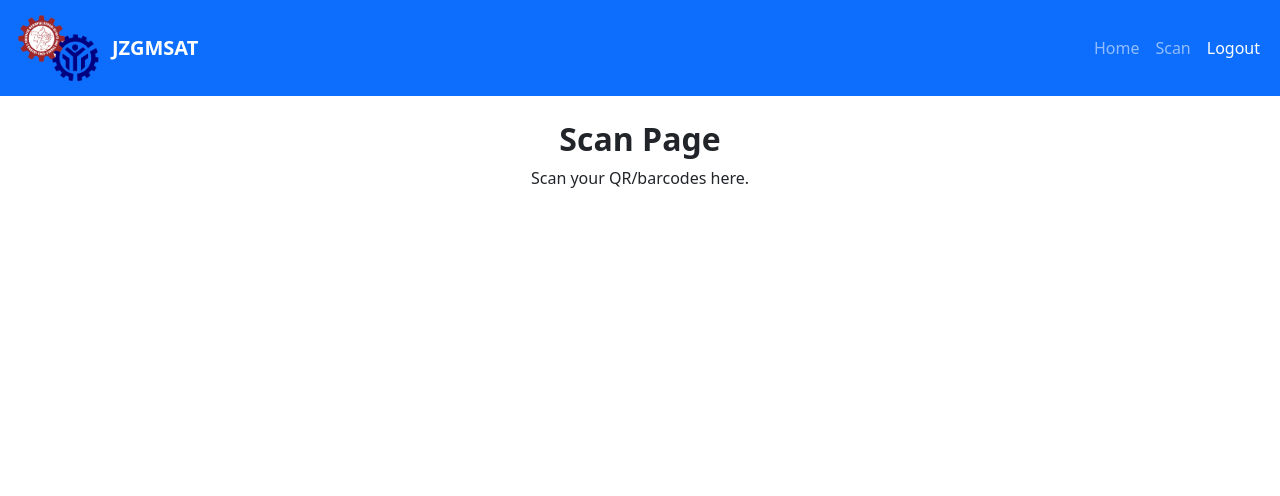
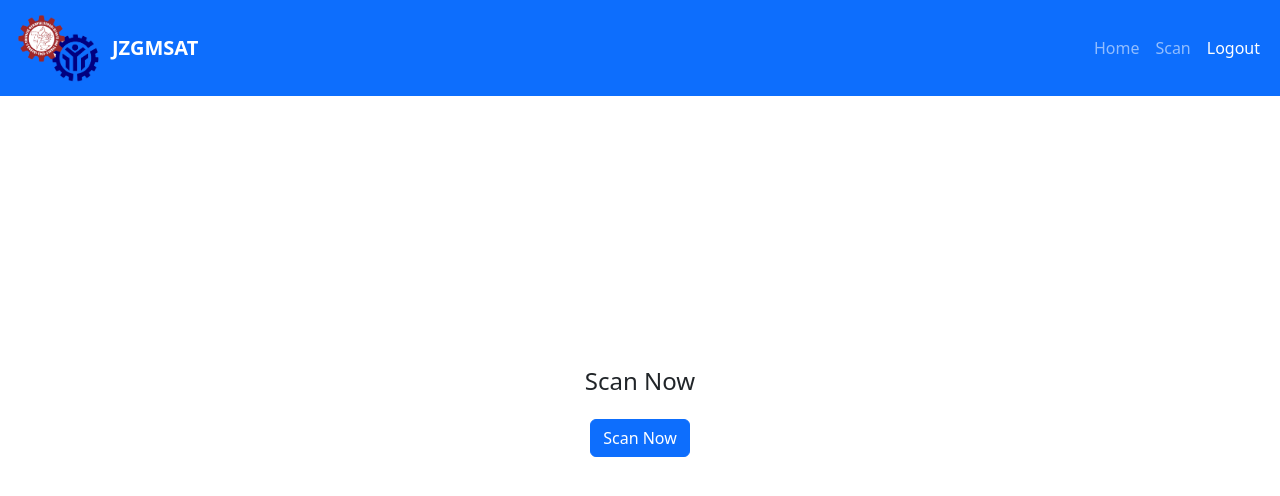
Before and after one commit to OliverQuiroz/TESDA_Inventory-System, a Vue app in the folder client/: page /scan in a window 1280 px wide. Shown: the top 496 px of the page. Built offline with nearby package versions, Linux system fonts and the light colour scheme.

Commit message:
Update ScanPage.vue

```diff
--- a/client/src/views/ScanPage.vue
+++ b/client/src/views/ScanPage.vue
@@ -1,12 +1,35 @@
 <template>
-    <div class="text-center">
-      <h2 class="fw-bold">Scan Page</h2>
-      <p>Scan your QR/barcodes here.</p>
+  <div class="container d-flex flex-column align-items-center justify-content-center mt-5">
+    <div class="text-center position-relative">
+      <i class="bi bi-qr-code-scan faded-icon"></i>
+      <h4 class="mt-3">Scan Now</h4>
+      <button class="btn btn-primary mt-3" @click="startScan">Scan Now</button>
     </div>
-  </template>
+  </div>
+</template>
 
-  <script>
-  export default {
-    name: "Scan",
-  };
-  </script>
+<script>
+export default {
+  name: "ScanPage",
+  methods: {
+    startScan() {
+      console.log("Scanning started...");
+      // Logic for scanning goes here
+    }
+  }
+};
+</script>
+
+<style scoped>
+.container {
+  height: 70vh;
+}
+.faded-icon {
+  font-size: 8rem;
+  opacity: 0.1;
+  display: block;
+  position: relative;
+  top: 0;
+  margin-bottom: -40px;
+}
+</style>
```
